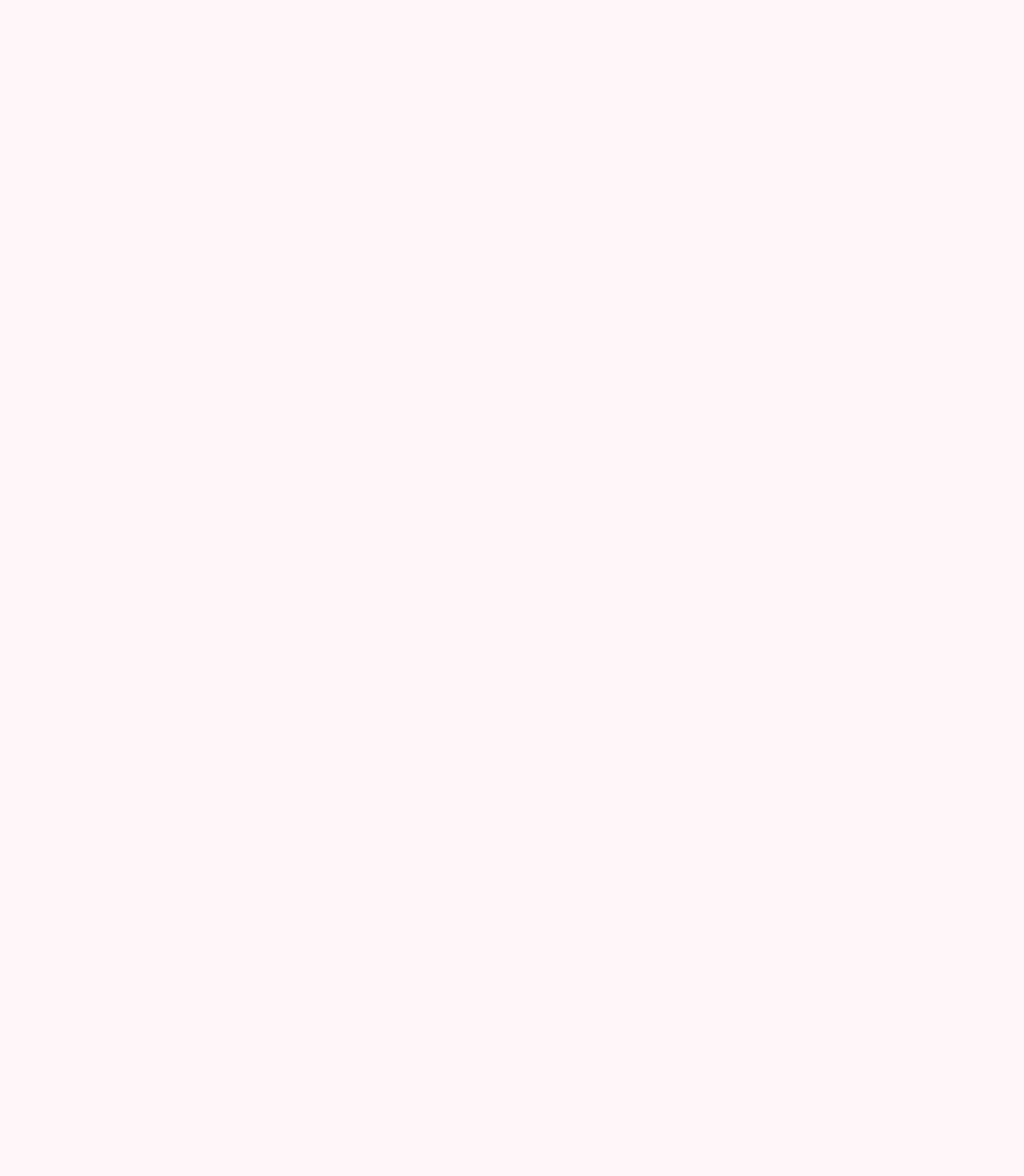
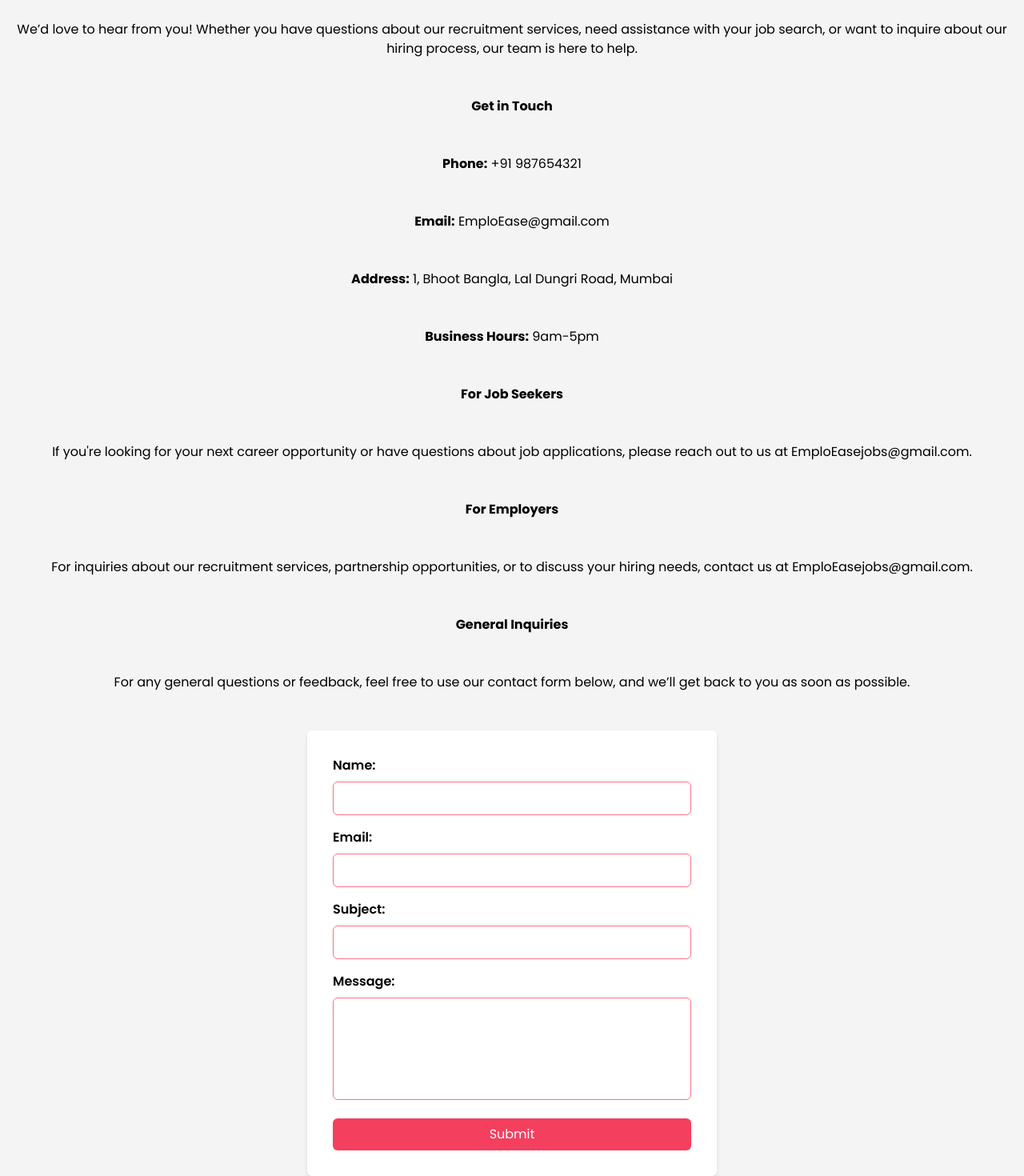
Before and after one commit to AdityaRai24/IPD-Project, a Next.js app: page /contact in a window 1280 px wide. Shown: the part 140-1610 px from the top of the page at 80% size. Before the commit the page ends 800 px from the top, so only its background shows below. Built offline with nearby package versions, Linux system fonts and the light colour scheme; no server answers.

Commit message:
About and contact page

```diff
--- a/app/about/page.jsx
+++ b/app/about/page.jsx
@@ -1,7 +1,42 @@
 const AboutPage = () => {
   return (
-    <div className="bg-secondary"><p>Lorem ipsum dolor sit amet consectetur adipisicing elit. Quisquam, cupiditate? Exercitationem similique temporibus, atque tempore mollitia maxime quaerat accusantium minima dolore labore molestias? Ea nesciunt ut totam iusto sequi velit.</p></div>
-  )
-}
+    <div className="min-h-screen bg-gray-100 py-8">
+      <div className="container mx-auto px-4">
+        <h1 className="text-3xl font-bold text-center text-rose-500 mb-8">
+          About Us
+        </h1>
+        <p className="text-center text-black mb-12">
+          Welcome to our recruitment website. We are dedicated to connecting talented individuals with the right opportunities. Our mission is to simplify the hiring process and ensure both employers and job seekers find their perfect match.
+        </p>
+        <div className="max-w-3xl mx-auto p-8 bg-white shadow-md rounded-md">
+          <h2 className="text-2xl font-semibold text-rose-500 mb-6">
+            Our Story
+          </h2>
+          <p className="text-black mb-6">
+            Our company was founded with a vision to revolutionize the recruitment industry. With years of experience in the field, our team is committed to delivering top-notch services to both employers and job seekers. We believe in the power of connections and strive to make every hiring process smooth and efficient.
+          </p>
+          <h2 className="text-2xl font-semibold text-rose-500 mb-6">
+            Our Team
+          </h2>
+          <p className="text-black mb-6">
+            Our team consists of experienced professionals who are passionate about recruitment. Each member brings a unique set of skills and expertise, ensuring that we provide the best possible service. From recruiters to support staff, we are all dedicated to helping you achieve your career goals.
+          </p>
+          <h2 className="text-2xl font-semibold text-rose-500 mb-6">
+            Our Values
+          </h2>
+          <ul className="list-disc list-inside text-black mb-6">
+            <li className="mb-2">Integrity: We operate with transparency and honesty in all our dealings.</li>
+            <li className="mb-2">Customer Focus: We put our clients' needs at the center of everything we do.</li>
+            <li className="mb-2">Innovation: We continuously seek new ways to improve and adapt to industry changes.</li>
+            <li className="mb-2">Excellence: We are committed to delivering high-quality services and results.</li>
+          </ul>
+          <p className="text-center text-black">
+            Thank you for visiting our website. If you have any questions or need further information, feel free to <a href="/contact" className="text-blue-500 hover:underline">contact us</a>.
+          </p>
+        </div>
+      </div>
+    </div>
+  );
+};
 
-export default AboutPage
+export default AboutPage;
--- a/app/contact/page.jsx
+++ b/app/contact/page.jsx
@@ -1,7 +1,104 @@
 const ContactPage = () => {
   return (
-    <div className="bg-secondary"><p>Lorem ipsum dolor sit amet consectetur adipisicing elit. Nesciunt doloremque totam assumenda dolore quo accusantium vitae voluptates minus! Fuga molestiae voluptate optio praesentium explicabo officiis impedit error aspernatur culpa architecto?</p></div>
-  )
-}
+    <div className="min-h-screen bg-secondary py-8">
+      <div className="container mx-auto px-4">
+        <h1 className="text-3xl font-bold text-center text-rose-500 mb-8">
+          Contact Us
+        </h1>
+        <p className="text-center text-black mb-12">
+        We’d love to hear from you! Whether you have questions about our recruitment services, need assistance with your job search, or want to inquire about our hiring process, our team is here to help.</p>
 
-export default ContactPage
+<p className="text-center text-black mb-12"><strong>Get in Touch</strong></p>
+
+<p className="text-center text-black mb-12"><strong>Phone:</strong> +91 987654321</p>
+<p className="text-center text-black mb-12"><strong>Email:</strong> EmploEase@gmail.com</p>
+<p className="text-center text-black mb-12"><strong>Address:</strong> 1, Bhoot Bangla, Lal Dungri Road, Mumbai</p>
+<p className="text-center text-black mb-12"><strong>Business Hours:</strong> 9am-5pm</p>
+
+<p className="text-center text-black mb-12"><strong>For Job Seekers</strong></p>
+<p className="text-center text-black mb-12">If you're looking for your next career opportunity or have questions about job applications, please reach out to us at EmploEasejobs@gmail.com.</p>
+
+<p className="text-center text-black mb-12"><strong>For Employers</strong></p>
+<p className="text-center text-black mb-12">For inquiries about our recruitment services, partnership opportunities, or to discuss your hiring needs, contact us at EmploEasejobs@gmail.com.</p>
+
+<p className="text-center text-black mb-12"><strong>General Inquiries</strong></p>
+<p className="text-center text-black mb-12">For any general questions or feedback, feel free to use our contact form below, and we’ll get back to you as soon as possible.</p>
+
+
+        <div className="max-w-lg mx-auto p-8 bg-white shadow-md rounded-md">
+          <form>
+            <div className="mb-4">
+              <label
+                htmlFor="name"
+                className="block text-black font-semibold mb-2"
+              >
+                Name:
+              </label>
+              <input
+                type="text"
+                id="name"
+                name="name"
+                required
+                className="w-full px-4 py-2 border border-rose-400 rounded-md focus:outline-none focus:ring-2 focus:ring-rose-500"
+              />
+            </div>
+            <div className="mb-4">
+              <label
+                htmlFor="email"
+                className="block text-black font-semibold mb-2"
+              >
+                Email:
+              </label>
+              <input
+                type="email"
+                id="email"
+                name="email"
+                required
+                className="w-full px-4 py-2 border border-rose-400 rounded-md focus:outline-none focus:ring-2 focus:ring-rose-500"
+              />
+            </div>
+            <div className="mb-4">
+              <label
+                htmlFor="subject"
+                className="block text-black font-semibold mb-2"
+              >
+                Subject:
+              </label>
+              <input
+                type="text"
+                id="subject"
+                name="subject"
+                required
+                className="w-full px-4 py-2 border border-rose-400 rounded-md focus:outline-none focus:ring-2 focus:ring-rose-500"
+              />
+            </div>
+            <div className="mb-4">
+              <label
+                htmlFor="message"
+                className="block text-black font-semibold mb-2"
+              >
+                Message:
+              </label>
+              <textarea
+                id="message"
+                name="message"
+                required
+                className="w-full px-4 py-2 border border-rose-400 rounded-md focus:outline-none focus:ring-2 focus:ring-rose-500 h-32 resize-none"
+              />
+            </div>
+            <button
+              type="submit"
+              className="w-full bg-rose-500 text-white py-2 px-4 rounded-md hover:bg-rose-600 active:bg-rose-700 focus:outline-none focus:ring-2 focus:ring-rose-500 focus:ring-opacity-50"
+            >
+              Submit
+            </button>
+          </form>
+        </div>
+      </div>
+      <p className="text-center text-black mb-12">Thank you for your interest in EmploEase. We look forward to connecting with you!</p>
+    </div>
+
+  );
+};
+
+export default ContactPage;
```
